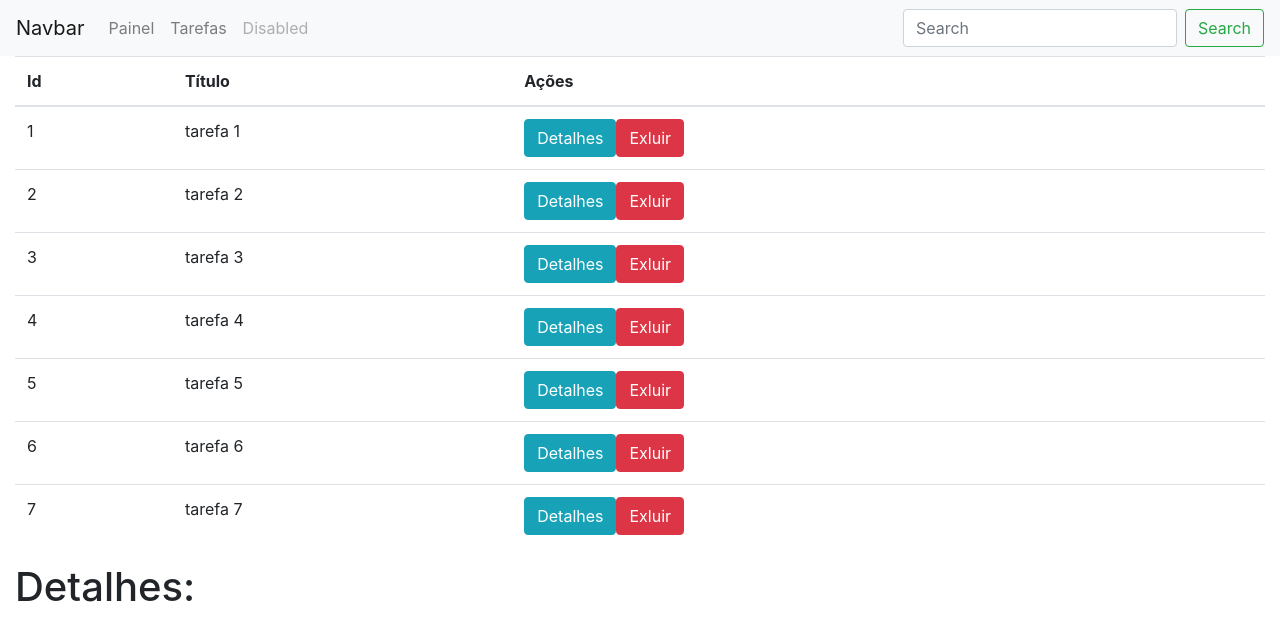
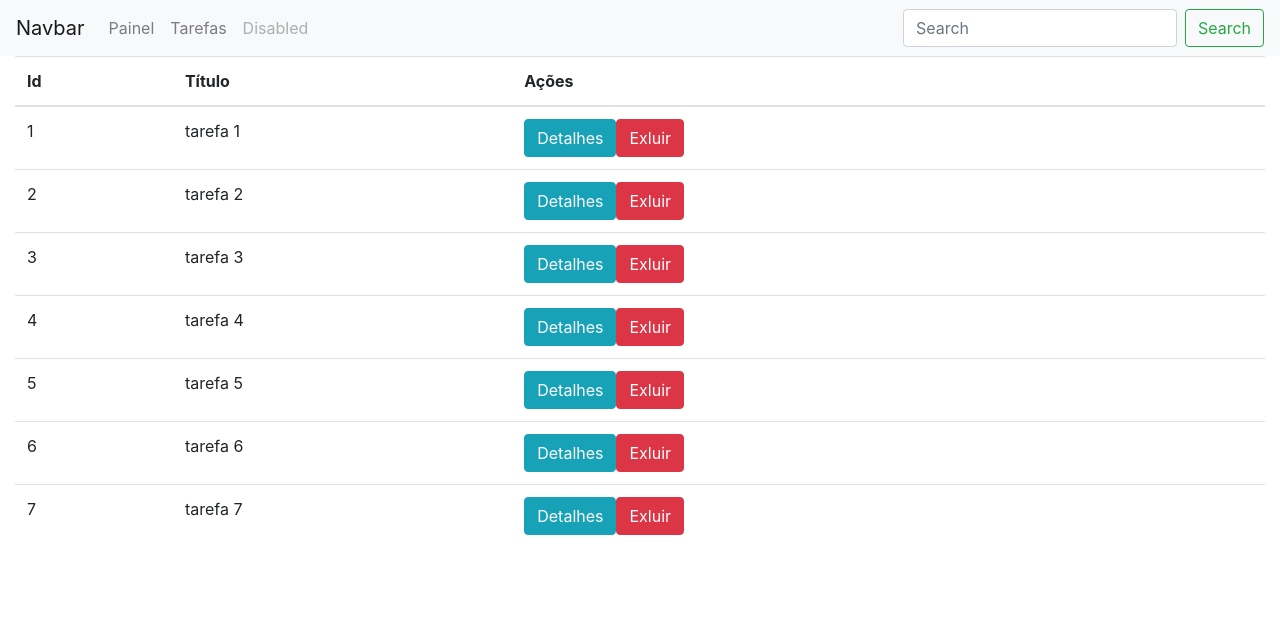
Before and after one commit to Luiz-Bernardes/angular-proposal, an Angular app: page /tasks in a window 1280 px wide. Shown: the top 640 px of the page. Built offline with nearby package versions, Linux system fonts and the light colour scheme.

Commit message:
remove not used task codes

```diff
--- a/src/app/tasks/task-detail/task-detail.component.ts
+++ b/src/app/tasks/task-detail/task-detail.component.ts
@@ -1,4 +1,4 @@
-import { Component, Input, OnInit } from '@angular/core';
+import { Component, OnInit } from '@angular/core';
 import { ActivatedRoute, Params } from '@angular/router';
 
 import 'rxjs/add/operator/switchMap';
@@ -12,8 +12,6 @@ import { TaskService } from '../shared/task.service';
 })
 
 export class TaskDetailComponent implements OnInit{
-	@Input() public task: Task;
-
 	public constructor(
 		private taskService: TaskService,
 		private route: ActivatedRoute
--- a/src/app/tasks/tasks.component.html
+++ b/src/app/tasks/tasks.component.html
@@ -24,5 +24,3 @@
 		</tr>
 	</tbody>
 </table>
-
-<task-detail [task]="selectedTask"></task-detail>
```
